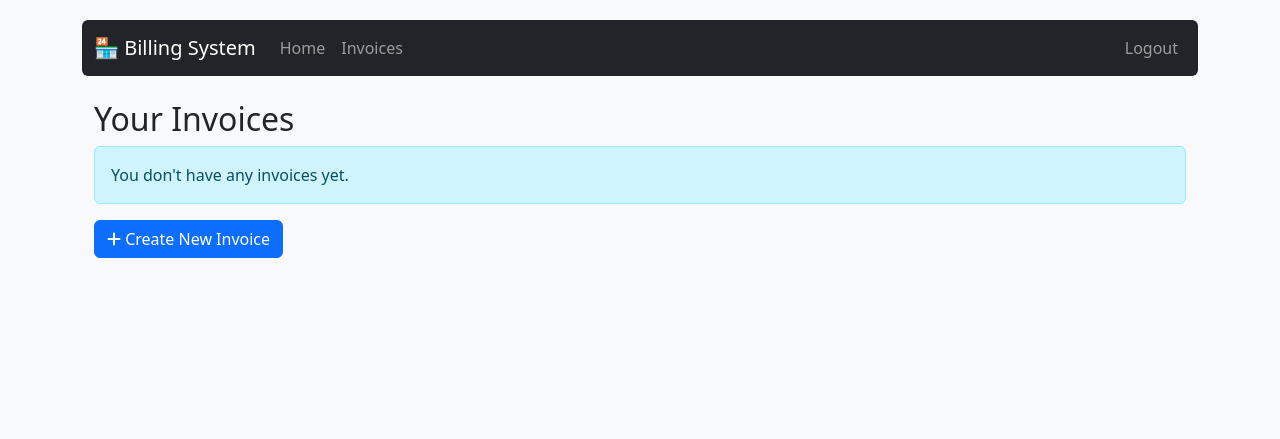
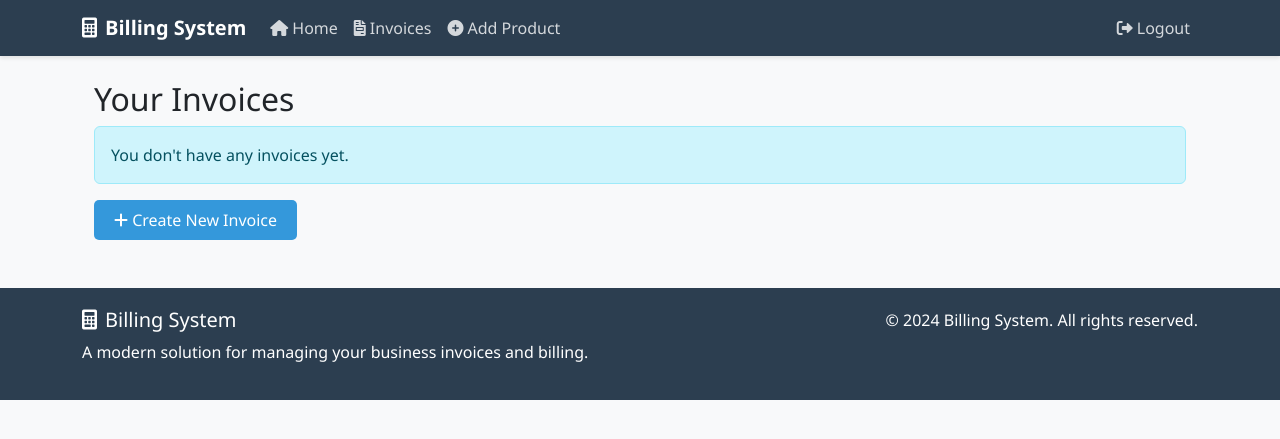
Before and after one commit to Vahulthasan/billing_system, a Flask app: page /invoices in a window 1280 px wide. Shown: the top 439 px of the page. Run offline with Flask 3, Linux system fonts and the light colour scheme; a user stored in the database is signed in.

Commit message:
Update templates with modern design and improved UI

```diff
--- a/templates/layout.html
+++ b/templates/layout.html
@@ -3,48 +3,134 @@
 <head>
     <meta charset="UTF-8">
     <meta name="viewport" content="width=device-width, initial-scale=1.0">
-    <title>Billing System</title>
+    <title>{% block title %}Billing System{% endblock %}</title>
     <!-- Bootstrap CSS -->
     <link href="https://cdn.jsdelivr.net/npm/bootstrap@5.3.0/dist/css/bootstrap.min.css" rel="stylesheet">
     <!-- Font Awesome -->
     <link href="https://cdnjs.cloudflare.com/ajax/libs/font-awesome/6.0.0/css/all.min.css" rel="stylesheet">
+    <!-- Custom CSS -->
     <style>
+        :root {
+            --primary-color: #2c3e50;
+            --secondary-color: #3498db;
+            --accent-color: #e74c3c;
+            --light-bg: #f8f9fa;
+        }
+
         body {
-            padding-top: 20px;
-            background-color: #f8f9fa;
+            font-family: 'Segoe UI', Tahoma, Geneva, Verdana, sans-serif;
+            background-color: var(--light-bg);
         }
+
         .navbar {
+            background-color: var(--primary-color);
+            box-shadow: 0 2px 4px rgba(0,0,0,0.1);
+        }
+
+        .navbar-brand {
+            font-weight: bold;
+            color: white !important;
+        }
+
+        .nav-link {
+            color: rgba(255,255,255,0.8) !important;
+            transition: color 0.3s;
+        }
+
+        .nav-link:hover {
+            color: white !important;
+        }
+
+        .card {
+            border: none;
+            box-shadow: 0 4px 6px rgba(0,0,0,0.1);
+            transition: transform 0.3s;
             margin-bottom: 20px;
         }
+
+        .card:hover {
+            transform: translateY(-5px);
+        }
+
+        .btn-primary {
+            background-color: var(--secondary-color);
+            border: none;
+            padding: 8px 20px;
+            border-radius: 5px;
+        }
+
+        .btn-primary:hover {
+            background-color: #2980b9;
+        }
+
+        .table {
+            background-color: white;
+            border-radius: 8px;
+            overflow: hidden;
+        }
+
+        .table thead th {
+            background-color: var(--primary-color);
+            color: white;
+            border: none;
+        }
+
+        .badge {
+            padding: 8px 12px;
+            border-radius: 5px;
+        }
+
+        .footer {
+            background-color: var(--primary-color);
+            color: white;
+            padding: 20px 0;
+            margin-top: 50px;
+        }
     </style>
+    {% block extra_css %}{% endblock %}
 </head>
 <body>
+    <!-- Navigation -->
+    <nav class="navbar navbar-expand-lg navbar-dark mb-4">
         <div class="container">
-        <nav class="navbar navbar-expand-lg navbar-dark bg-dark rounded">
-            <div class="container-fluid">
-                <a class="navbar-brand" href="{{ url_for('index') }}">🏪 Billing System</a>
+            <a class="navbar-brand" href="{{ url_for('index') }}">
+                <i class="fas fa-calculator me-2"></i>Billing System
+            </a>
             <button class="navbar-toggler" type="button" data-bs-toggle="collapse" data-bs-target="#navbarNav">
                 <span class="navbar-toggler-icon"></span>
             </button>
             <div class="collapse navbar-collapse" id="navbarNav">
                 <ul class="navbar-nav me-auto">
                     <li class="nav-item">
-                            <a class="nav-link" href="{{ url_for('index') }}">Home</a>
+                        <a class="nav-link" href="{{ url_for('index') }}">
+                            <i class="fas fa-home me-1"></i>Home
+                        </a>
                     </li>
                     {% if current_user.is_authenticated %}
                     <li class="nav-item">
-                            <a class="nav-link" href="{{ url_for('view_invoices') }}">Invoices</a>
+                        <a class="nav-link" href="{{ url_for('view_invoices') }}">
+                            <i class="fas fa-file-invoice me-1"></i>Invoices
+                        </a>
+                    </li>
+                    <li class="nav-item">
+                        <a class="nav-link" href="{{ url_for('add_product') }}">
+                            <i class="fas fa-plus-circle me-1"></i>Add Product
+                        </a>
                     </li>
                     {% endif %}
                 </ul>
                 <ul class="navbar-nav">
                     {% if current_user.is_authenticated %}
                     <li class="nav-item">
-                            <a class="nav-link" href="{{ url_for('logout') }}">Logout</a>
+                        <a class="nav-link" href="{{ url_for('logout') }}">
+                            <i class="fas fa-sign-out-alt me-1"></i>Logout
+                        </a>
                     </li>
                     {% else %}
                     <li class="nav-item">
-                            <a class="nav-link" href="{{ url_for('login') }}">Login</a>
+                        <a class="nav-link" href="{{ url_for('login') }}">
+                            <i class="fas fa-sign-in-alt me-1"></i>Login
+                        </a>
                     </li>
                     {% endif %}
                 </ul>
@@ -52,12 +138,14 @@
         </div>
     </nav>
 
+    <!-- Main Content -->
+    <div class="container">
         {% with messages = get_flashed_messages(with_categories=true) %}
             {% if messages %}
                 {% for category, message in messages %}
                     <div class="alert alert-{{ category }} alert-dismissible fade show" role="alert">
                         {{ message }}
-                        <button type="button" class="btn-close" data-bs-dismiss="alert" aria-label="Close"></button>
+                        <button type="button" class="btn-close" data-bs-dismiss="alert"></button>
                     </div>
                 {% endfor %}
             {% endif %}
@@ -66,7 +154,23 @@
         {% block content %}{% endblock %}
     </div>
 
+    <!-- Footer -->
+    <footer class="footer mt-5">
+        <div class="container">
+            <div class="row">
+                <div class="col-md-6">
+                    <h5><i class="fas fa-calculator me-2"></i>Billing System</h5>
+                    <p>A modern solution for managing your business invoices and billing.</p>
+                </div>
+                <div class="col-md-6 text-md-end">
+                    <p>&copy; 2024 Billing System. All rights reserved.</p>
+                </div>
+            </div>
+        </div>
+    </footer>
+
     <!-- Bootstrap JS -->
     <script src="https://cdn.jsdelivr.net/npm/bootstrap@5.3.0/dist/js/bootstrap.bundle.min.js"></script>
+    {% block extra_js %}{% endblock %}
 </body>
 </html>
```
Also changed, not shown: templates/index.html (+126 -98 lines). Lines whose indentation alone changed are shown as unchanged.
